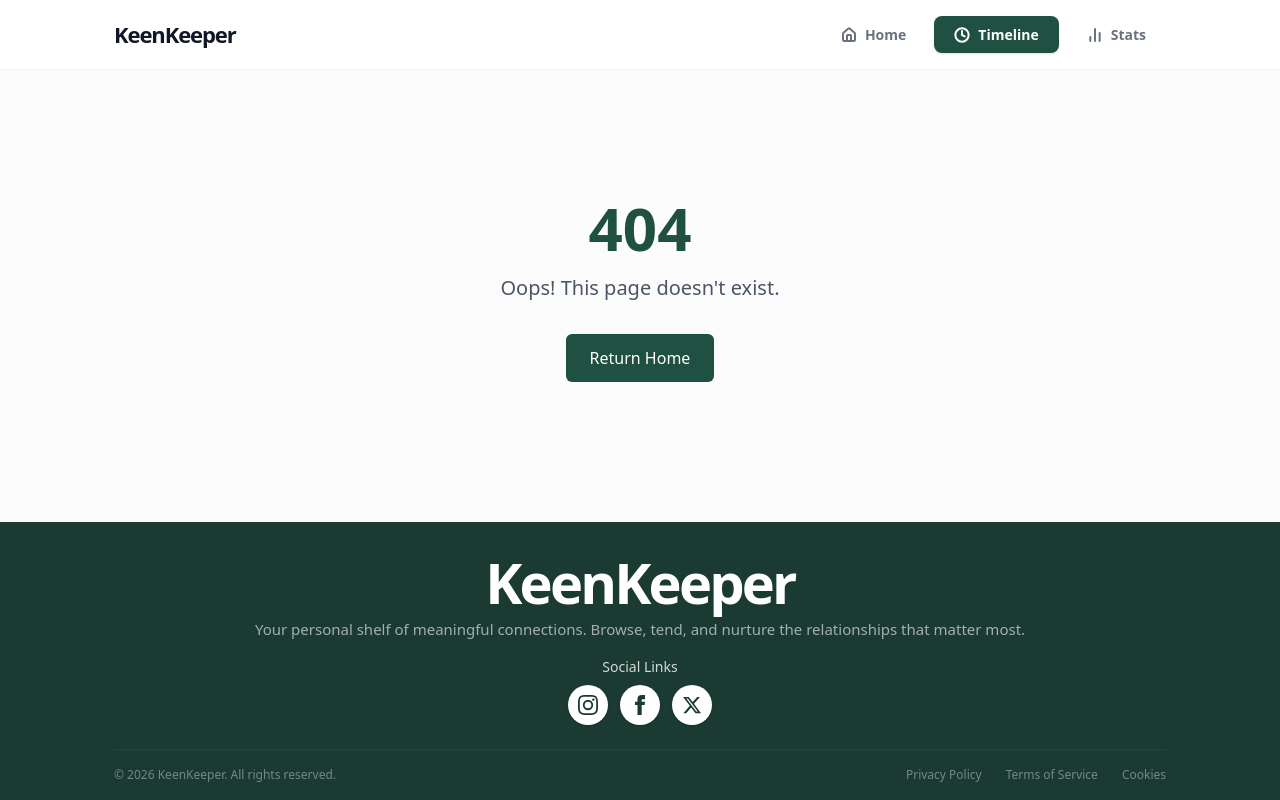
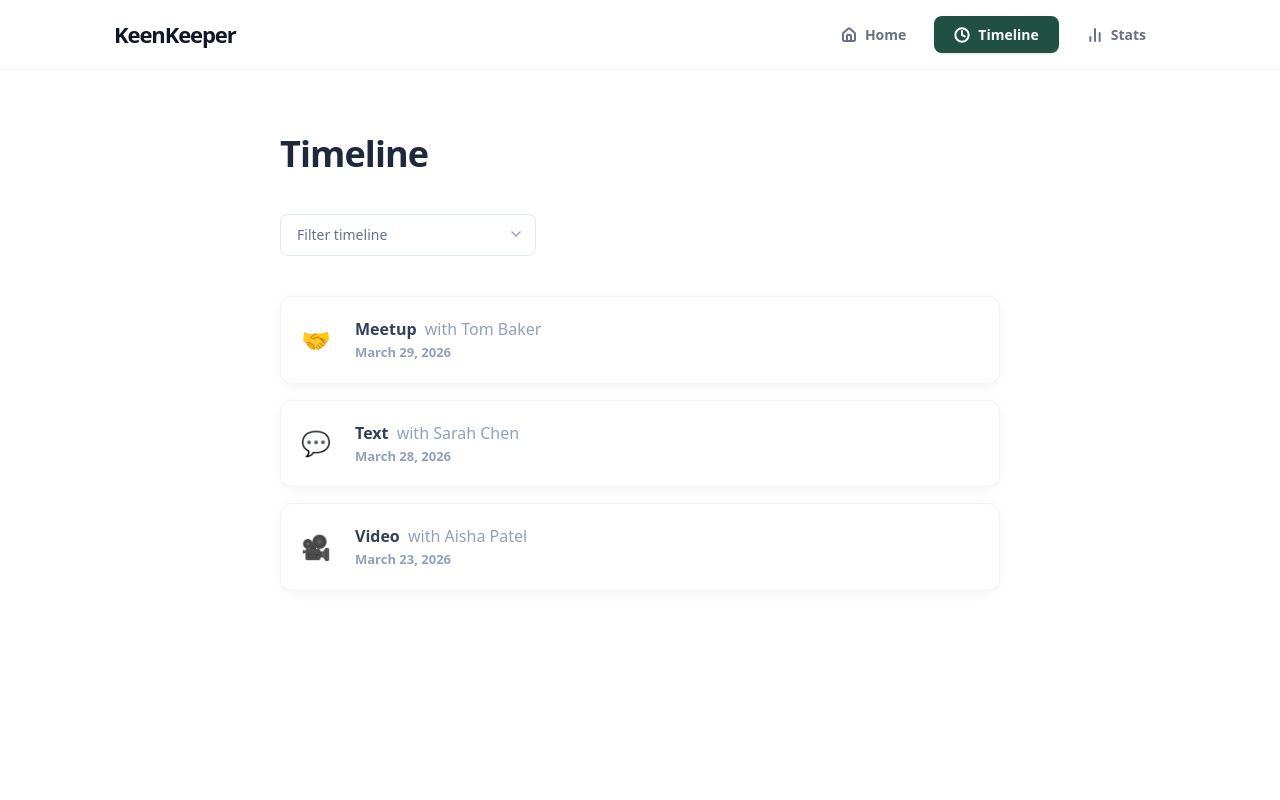
Before and after one commit to mominshaikhdev/Nextjs-KeenKeeper, a Next.js app: page /timeline in a window 1280 px wide. Before the commit this address had no page. Shown: the top 800 px of the page. Built offline with nearby package versions, Linux system fonts and the light colour scheme.

Commit message:
adding timeline page

```diff
--- /dev/null
+++ b/app/timeline/page.jsx
@@ -0,0 +1,90 @@
+"use client";
+import { useState } from "react";
+import { useAppContext } from "@/context/AppContext";
+import { ChevronDown, Home, Clock3, BarChart3 } from "lucide-react";
+
+export default function Timeline() {
+  const { timeline } = useAppContext();
+  const [filter, setFilter] = useState("All");
+
+  const filteredTimeline =
+    filter === "All"
+      ? timeline
+      : timeline.filter((item) => item.type === filter);
+
+  const getIcon = (type) => {
+    switch (type) {
+      case "Call":
+        return <span className="text-2xl">📞</span>;
+      case "Text":
+        return <span className="text-2xl">💬</span>;
+      case "Video":
+        return <span className="text-2xl">🎥</span>;
+      case "Meetup":
+        return <span className="text-2xl">🤝</span>;
+      default:
+        return <span className="text-2xl">🤝</span>;
+    }
+  };
+
+  return (
+    <div className="min-h-screen bg-white">
+      {/* Main Content Area */}
+      <main className="max-w-3xl mx-auto px-6 py-16">
+        <h1 className="text-4xl font-extrabold text-[#1e293b] mb-10 tracking-tight">
+          Timeline
+        </h1>
+
+        {/* Filter Dropdown */}
+        <div className="relative mb-10 w-64">
+          <select
+            className="w-full appearance-none border border-slate-200 rounded-lg px-4 py-2.5 text-sm text-slate-500 bg-white outline-none focus:border-emerald-600 transition-colors"
+            value={filter}
+            onChange={(e) => setFilter(e.target.value)}
+          >
+            <option value="All">Filter timeline</option>
+            <option value="Meetup">Meetup</option>
+            <option value="Call">Call</option>
+            <option value="Text">Text</option>
+            <option value="Video">Video</option>
+          </select>
+          <ChevronDown
+            className="absolute right-3 top-3 text-slate-400 pointer-events-none"
+            size={16}
+          />
+        </div>
+
+        {/* Timeline List */}
+        <div className="space-y-4">
+          {filteredTimeline.map((entry) => (
+            <div
+              key={entry.id}
+              className="bg-white p-5 rounded-xl border border-slate-100 shadow-[0_2px_15px_-3px_rgba(0,0,0,0.07)] flex items-center gap-6 hover:border-slate-200 transition-all cursor-default"
+            >
+              <div className="flex-shrink-0">{getIcon(entry.type)}</div>
+              <div className="flex flex-col">
+                <p className="font-bold text-slate-700 text-base">
+                  {entry.type}{" "}
+                  <span className="font-medium text-slate-400 ml-1">
+                    with {entry.friend}
+                  </span>
+                </p>
+                <p className="text-[13px] font-semibold text-slate-400 mt-0.5">
+                  {entry.date}
+                </p>
+              </div>
+            </div>
+          ))}
+
+          {filteredTimeline.length === 0 && (
+            <div className="text-center py-20 bg-slate-50 rounded-2xl border-2 border-dashed border-slate-200">
+              <p className="text-slate-400 font-medium italic">
+                No interactions logged for this category.
+              </p>
+            </div>
+          )}
+        </div>
+      </main>
+    </div>
+  );
+}
```
